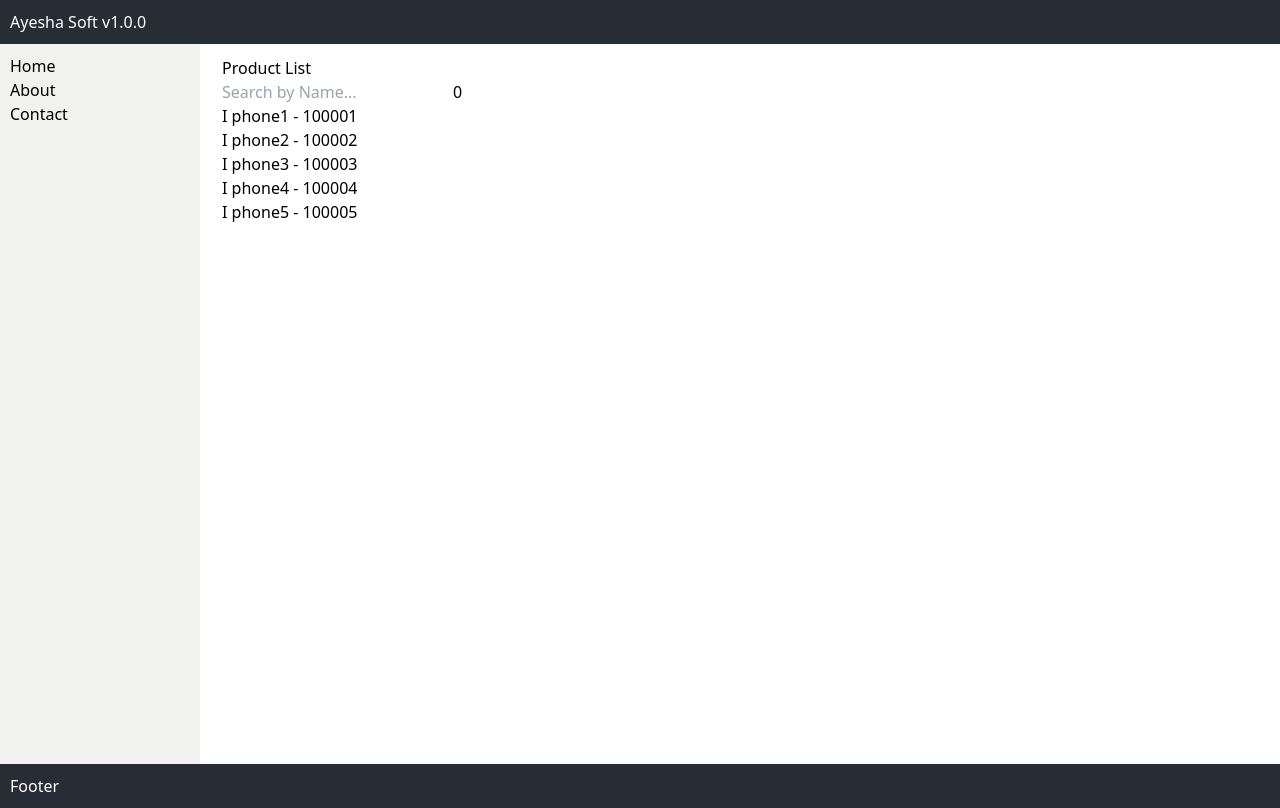
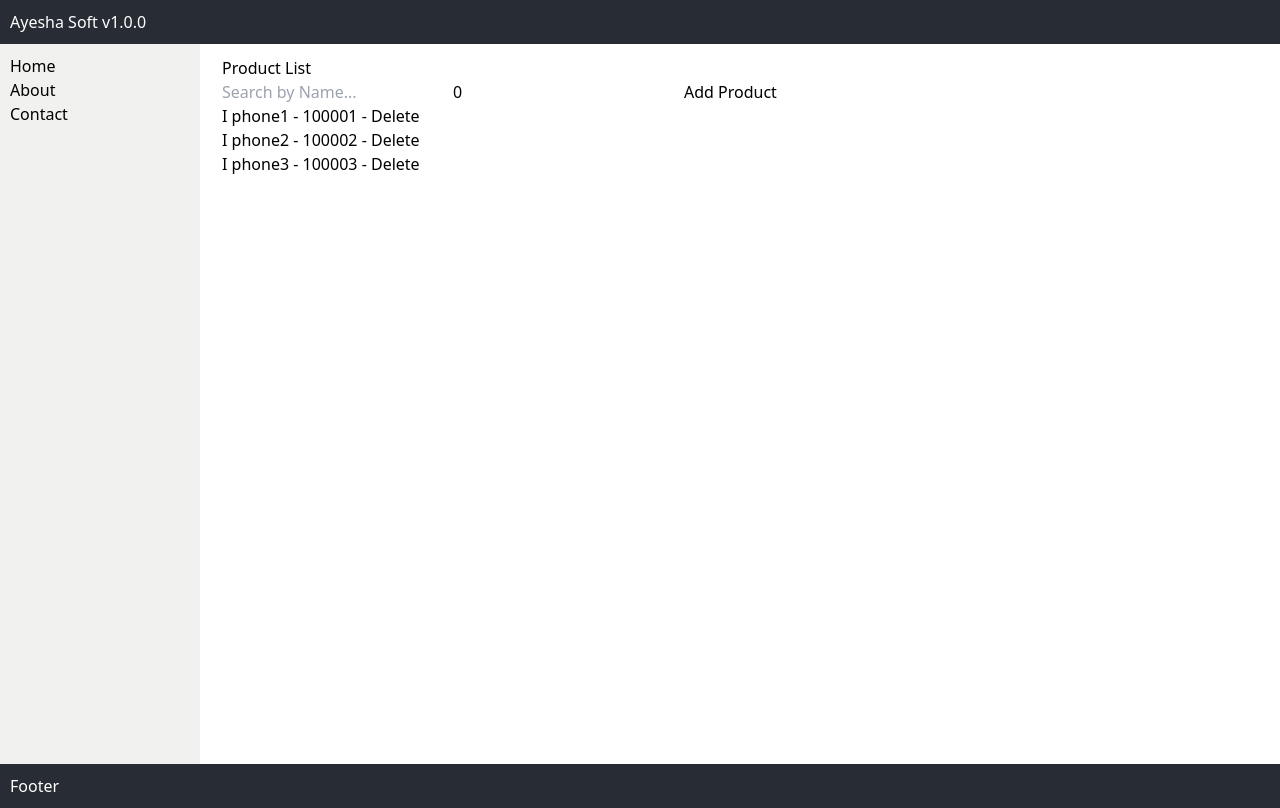
Before and after one commit to cseshahriar/react-nextJs-ostad-b4, a React (Vite) app in the folder module-6-api/project/: page / in a window 1280 px wide. Built offline with nearby package versions, Linux system fonts and the light colour scheme.

Commit message:
useReducer

```diff
--- a/module-6-api/project/src/components/ProductList.jsx
+++ b/module-6-api/project/src/components/ProductList.jsx
@@ -1,6 +1,6 @@
 import React, { useCallback, useMemo, useState } from 'react'
 
-const ProductList = ({ products = [] }) => {
+const ProductList = ({ products = [], dispatch}) => {
     const [searchItem, setSearchItem] = useState("");
     const [minPrice, setMinPrice] = useState(0);
 
@@ -43,12 +43,13 @@ const ProductList = ({ products = [] }) => {
                     onChange={handleMinPrice}
                 />
                 {/**  handleMinPrice or onChange={(e) => setMinPrice(e.target.value)}  re-render issue */}
+                <button onClick={() => dispatch({type: 'add', payload: {id: Math.random(), name:`I phone ${Math.random()}`, price: 100 }})}>Add Product</button>
             </div>
 
             <ul>
                 { filterProducts.map((item) => (
                     <li key={item.id}>
-                        {item.name} - {item.price}
+                        {item.name} - {item.price} - <button onClick={() => dispatch({type: 'delete', payload: item})}>Delete</button>
                     </li>
                 ))}
             </ul>
--- a/module-6-api/project/src/pages/Home.jsx
+++ b/module-6-api/project/src/pages/Home.jsx
@@ -1,4 +1,4 @@
-import React from 'react'
+import React, { useReducer } from 'react'
 import StopWatch from '../components/StopWatch'
 
 import ProductList from '../components/ProductList'
@@ -7,17 +7,27 @@ const sampleProducts = [
   {id:1, name: 'I phone1', price: 100001},
   {id:2, name: 'I phone2', price: 100002},
   {id:3, name: 'I phone3', price: 100003},
-  {id:4, name: 'I phone4', price: 100004},
-  {id:5, name: 'I phone5', price: 100005},
 ]
 
+const reducer = (state, action) => {
+  switch(action.type) {
+    case 'add':
+      return [...state, action.payload];
+    case 'delete':
+      return [...state.filter(item => item !== action.payload)];
+    default:
+      state
+  }
+}
+
 const Home = () => {
+  const [state, dispatch] = useReducer(reducer, sampleProducts);
   return (
     <div>
       {/* <StopWatch /> */}
 
       {/** usememo and call back  */}
-      <ProductList products={sampleProducts} />
+      <ProductList products={state} dispatch={dispatch} />
     </div>
   )
 }
```
